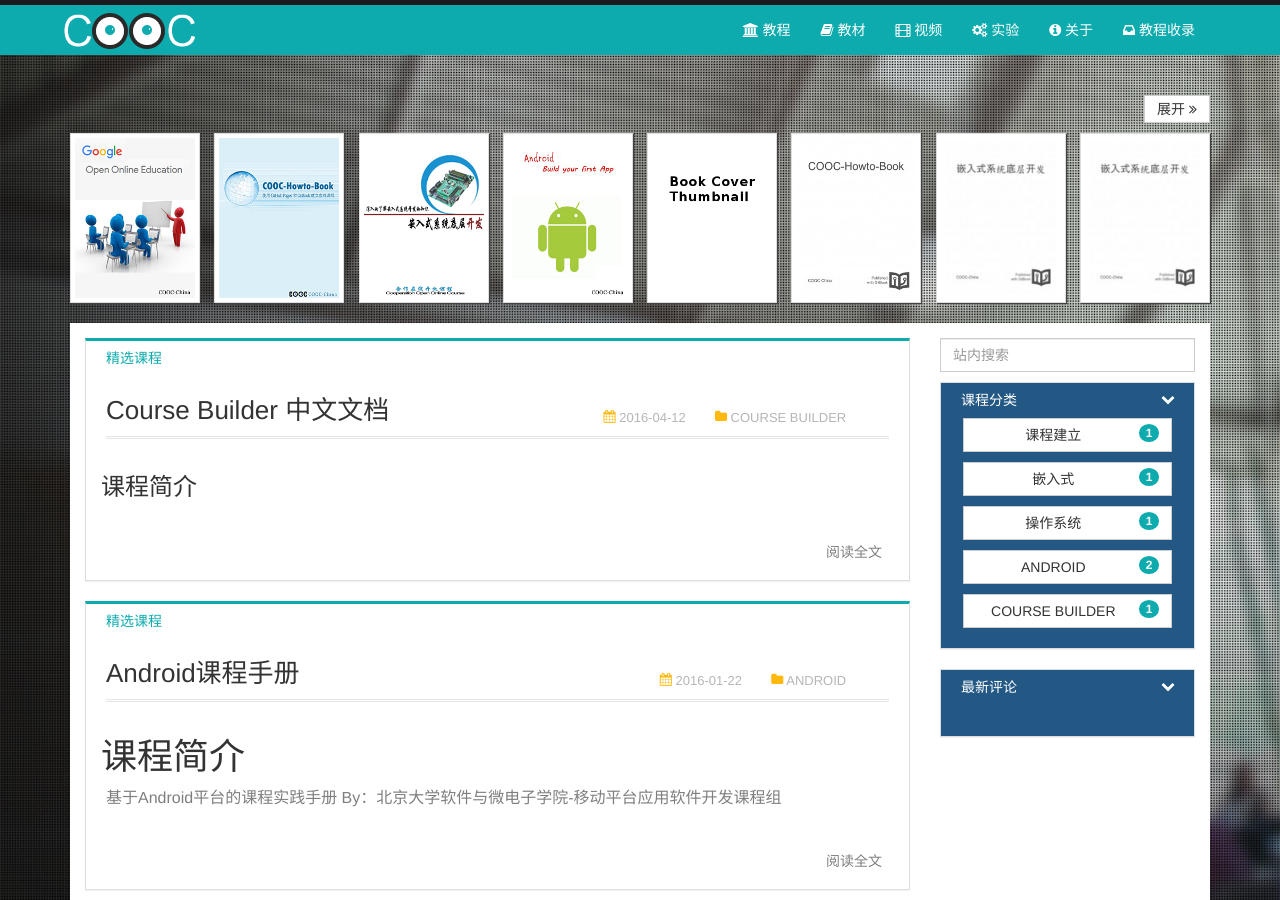
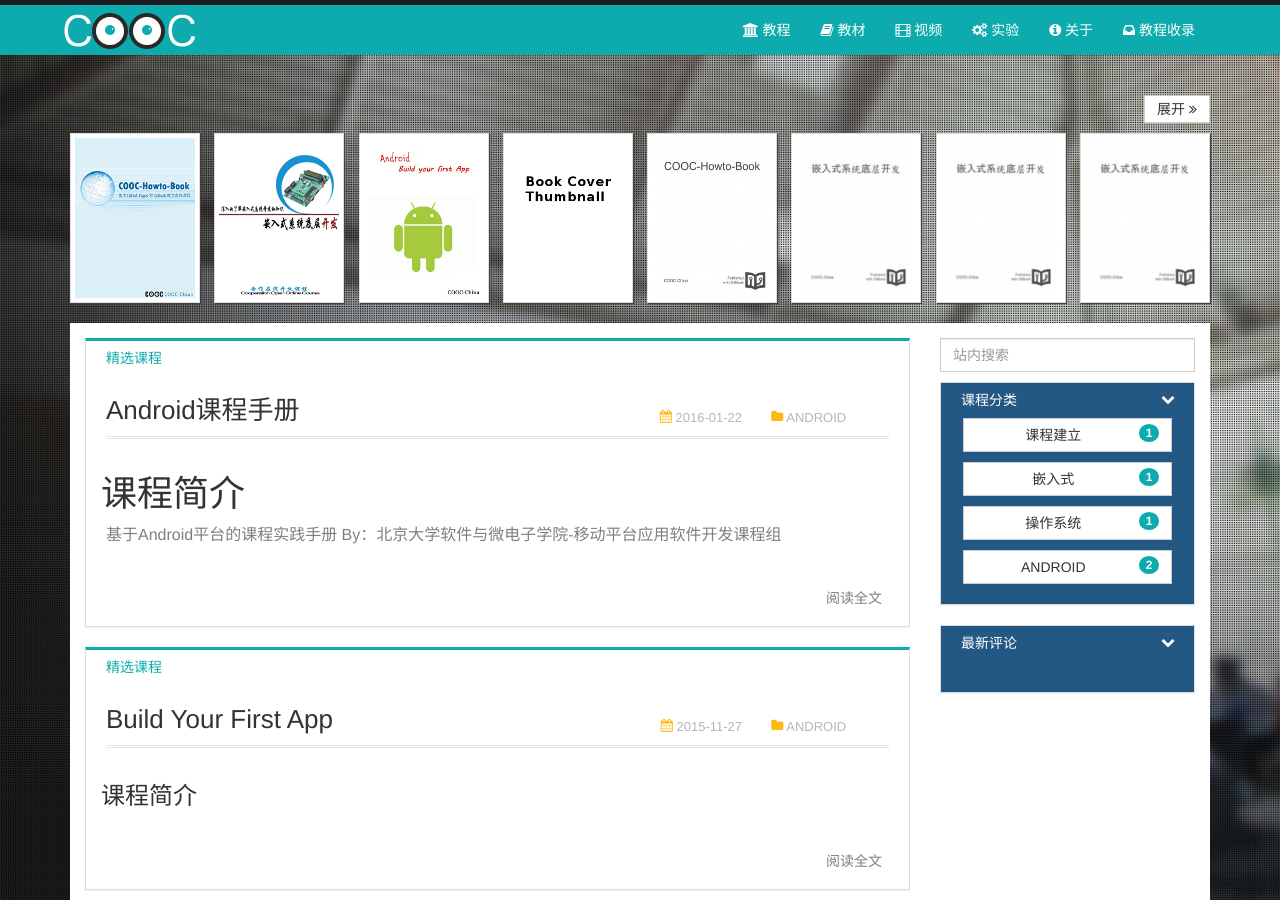
Before and after one commit to COOC-China/cooc-china.github.io, a Jekyll site: the page built from index.md, in a window 1280 px wide and 900 px high. Built offline with Jekyll 4.4.1, drawn with Linux system fonts in a browser that asks for light colours; comment, search, counter and statistics services are not loaded.

Commit message:
hidden coursebuilder

```diff
--- a/index.md
+++ b/index.md
@@ -2,7 +2,6 @@
 layout: index
 ---
 
-* [![Course Builder 中文文档](/images/book-thumb/coursebuilder-document.png)](https://cooc-china.gitbooks.io/coursebuilder-document/content/)
 * [![使用 GitHub Pages 和 GitBook 建立在线课程](/images/book-thumb/howto_logo.png)](https://cooc-china.gitbooks.io/cooc-howto-book/content/)
 * [![嵌入式系统底层开发](/images/book-thumb/embed_logo.png)](https://cooc-china.gitbooks.io/embedded-system-development/content/)
 * [![Build Your First App 课程](/images/book-thumb/build-your-first-app.jpg)](https://cooc-china.gitbooks.io/build-your-first-app-course/content/)
```
Also changed, not shown: _drafts/2016-04-12-coursebuilder-document.md (renamed from _posts/2016-04-12-coursebuilder-document.md).
